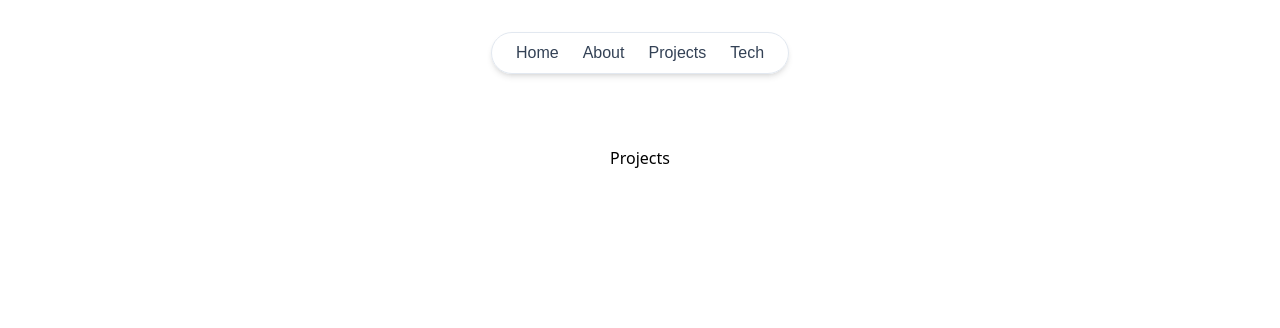
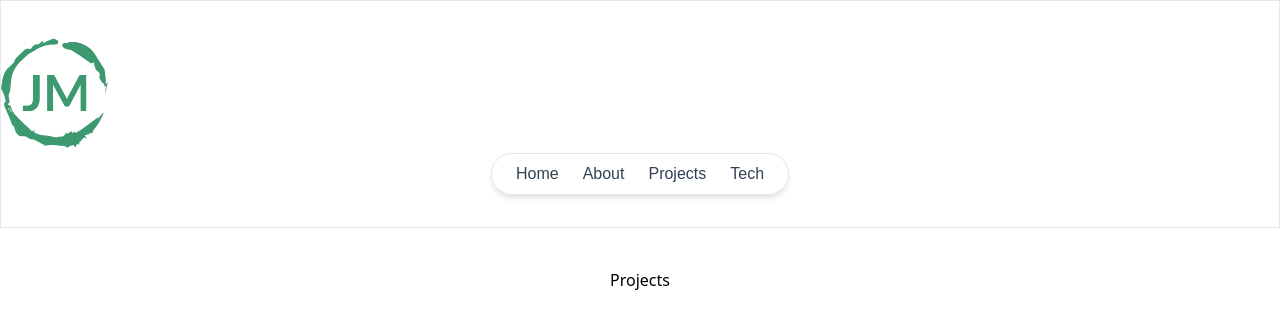
Before and after one commit to jomonty/web-jomonty-portfolio-2023, a React (Vite) app: page /projects in a window 1280 px wide. Shown: the top 328 px of the page. Built offline with nearby package versions, Linux system fonts and the light colour scheme.

Commit message:
updated navs

```diff
--- a/package.json
+++ b/package.json
@@ -11,6 +11,7 @@
   "dependencies": {
     "react": "^18.2.0",
     "react-dom": "^18.2.0",
+    "react-feather": "^2.0.10",
     "react-router-dom": "^6.9.0"
   },
   "devDependencies": {
--- a/src/components/Header.jsx
+++ b/src/components/Header.jsx
@@ -1,19 +1,82 @@
-import { Link } from 'react-router-dom';
+import { Link } from "react-router-dom";
+import { useState } from "react";
+
+import { X, Menu } from "react-feather";
 
 const Header = () => {
-    return (
-        <header class="container flex mx-auto justify-center py-8 font-Lato">
-            <nav class="justify-center hidden md:block">
-                <ul class="flex rounded-full p-1 px-3 border border-slate-200 shadow-md text-slate-700" >
-                    <li ><Link to="/" class="relative block p-1 px-3 hover:text-emerald-600">Home</Link></li>
-                    <li ><Link to="/about" class="relative block p-1 px-3 hover:text-emerald-600">About</Link></li>
-                    <li ><Link to="/projects" class="relative block p-1 px-3 hover:text-emerald-600">Projects</Link></li>
-                    <li ><Link to="/tech" class="relative block p-1 px-3 hover:text-emerald-600">Tech</Link></li>
-                </ul>
-            </nav>
-        </header>
-        // <h1 class="text-emerald-400 animate-pulse flex justify-center p-10">Arr, it's a header...</h1>
-    )
-}
+  const [navOpen, setNavOpen] = useState();
+
+  const handleNavOpen = () => {
+    setNavOpen(!navOpen);
+  };
+
+  // closes mobile navbar when resizing back to desktop size
+  window.onresize = function () {
+    var w = window.outerWidth;
+    if (w > 768) {
+      setNavOpen(false);
+    }
+  };
+
+  return (
+    <header className="container mx-auto flex-row border py-8 font-Lato">
+      <div className="w-1/12">
+        <img src="./public/logo-low-trans-svg.svg" className=""></img>
+      </div>
+      <div className="hidden justify-center md:flex">
+        <nav className="">
+          <ul className="flex rounded-full border border-slate-200 p-1 px-3 text-slate-700 shadow-md">
+            <li>
+              <Link
+                to="/"
+                className="relative block p-1 px-3 hover:text-emerald-600"
+              >
+                Home
+              </Link>
+            </li>
+            <li>
+              <Link
+                to="/about"
+                className="relative block p-1 px-3 hover:text-emerald-600"
+              >
+                About
+              </Link>
+            </li>
+            <li>
+              <Link
+                to="/projects"
+                className="relative block p-1 px-3 hover:text-emerald-600"
+              >
+                Projects
+              </Link>
+            </li>
+            <li>
+              <Link
+                to="/tech"
+                className="relative block p-1 px-3 hover:text-emerald-600"
+              >
+                Tech
+              </Link>
+            </li>
+          </ul>
+        </nav>
+      </div>
+      <div className="flex justify-end p-2 pr-6 sm:hidden ">
+        {/* {navOpen ?
+            <button className="" onClick={() => handleNavOpen()}><X /></button>
+        :
+            <button className="" onClick={() => handleNavOpen()}><Menu /></button>
+        } */}
+        <button
+          className="rounded-full border p-3"
+          onClick={() => handleNavOpen()}
+        >
+          {navOpen ? <X /> : <Menu />}
+        </button>
+        <nav></nav>
+      </div>
+    </header>
+  );
+};
 
 export default Header;
--- a/src/containers/Home.jsx
+++ b/src/containers/Home.jsx
@@ -1,7 +1,7 @@
 const Home = () => {
 
     return (
-        <p class="flex justify-center p-10">Home</p>
+        <p className="flex justify-center p-10">Home</p>
     )
 }
 
--- a/src/containers/Projects.jsx
+++ b/src/containers/Projects.jsx
@@ -2,7 +2,7 @@
 const Projects = () => {
 
     return (
-        <p class="flex justify-center p-10">Projects</p>
+        <p className="flex justify-center p-10">Projects</p>
     )
 }
 
--- a/src/containers/Skills.jsx
+++ b/src/containers/Skills.jsx
@@ -1,7 +1,7 @@
 const Skills = () => {
 
     return (
-        <p class="flex justify-center p-10">Skills</p>
+        <p className="flex justify-center p-10">Skills</p>
     )
 }
 
```
Also changed, not shown: prettier.config.cjs (renamed from prettier.config.js), 1 other file (tests, documents, lock files or other folders).
